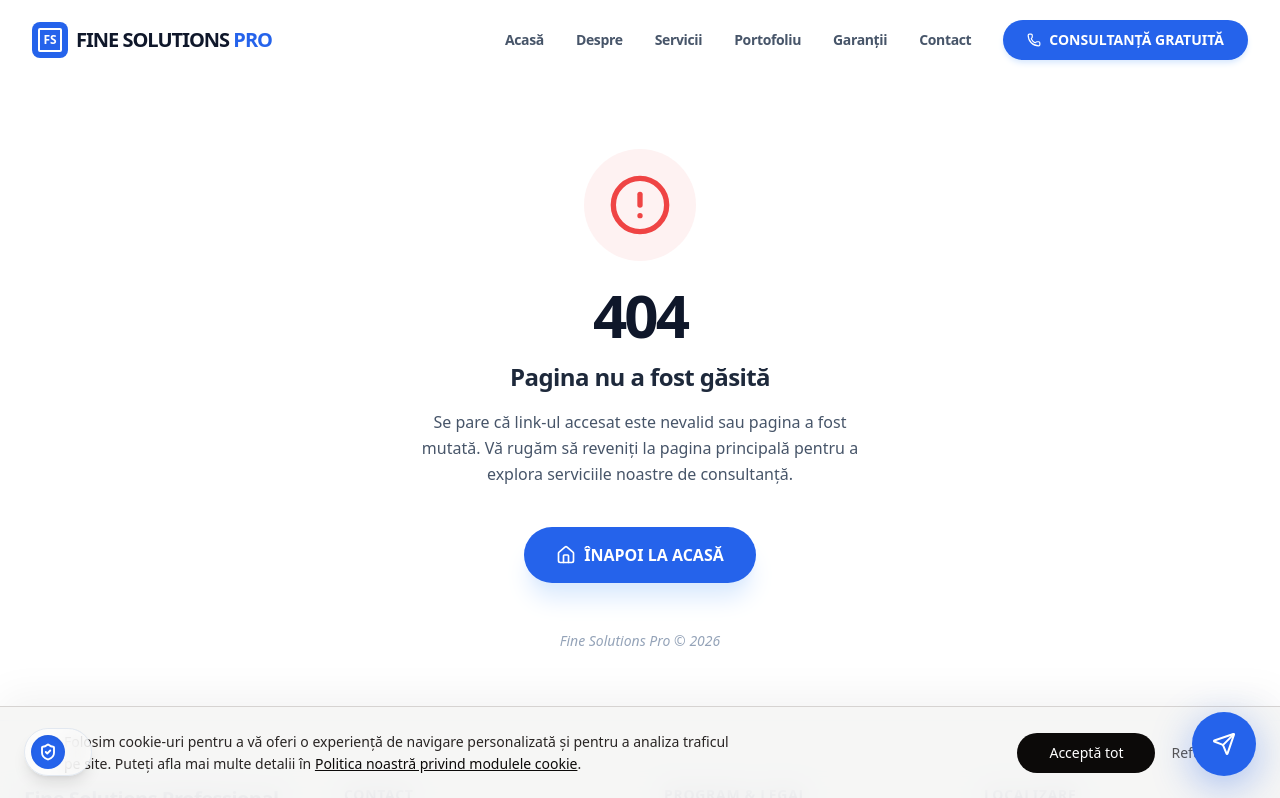
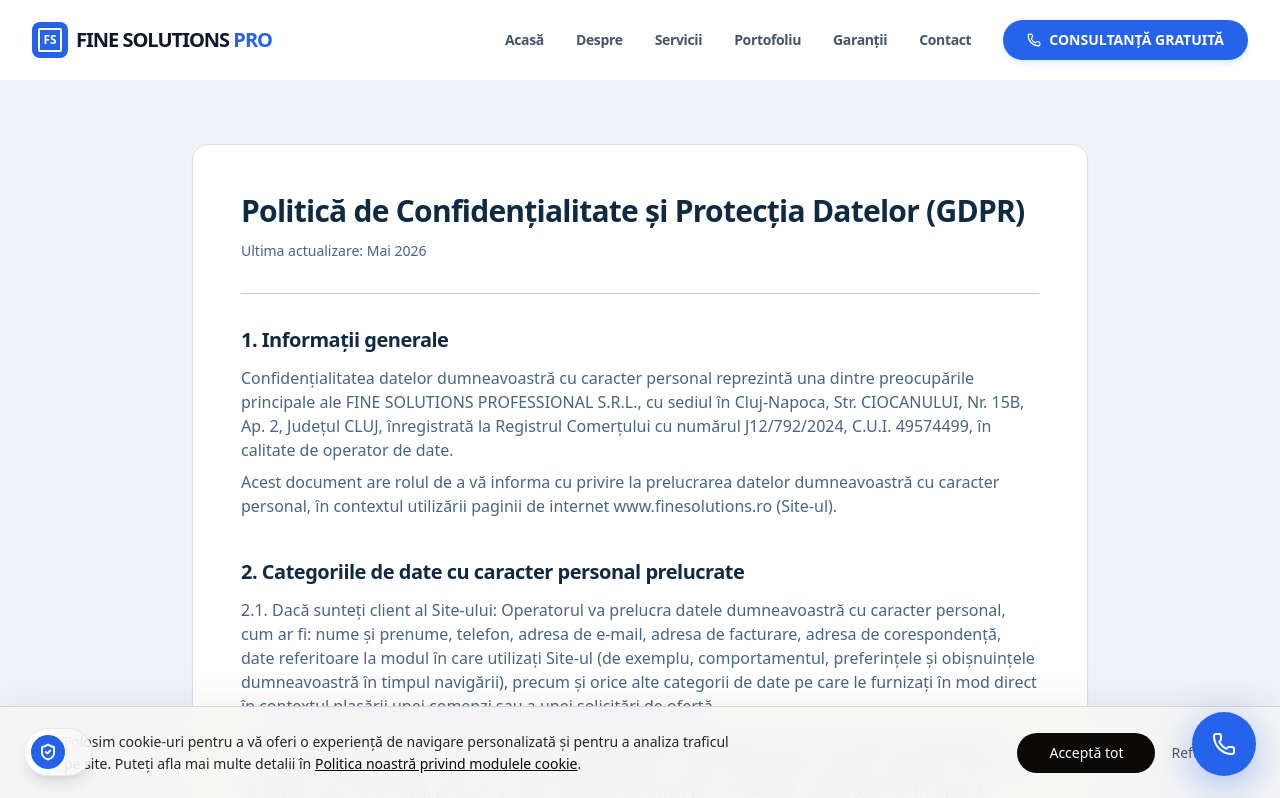
Before and after one commit to evialbert/FSPro, a Next.js app: page /politica-confidentialitate in a window 1280 px wide. Before the commit this address had no page. Shown: the top 798 px of the page. Built offline with nearby package versions, Linux system fonts and the light colour scheme.

Commit message:
style: change privacy policy theme to blue and fix path routing

```diff
--- a/app/politica-de-confidentialitate/page.tsx
+++ b/app/politica-confidentialitate/page.tsx
@@ -22,23 +22,23 @@ const txt = {
   s3_sub: "Temeiul juridic al prelucrării este articolul 6 alineatul (1) literele (b), (c) și (f) din Regulamentul (UE) 2016/679 (GDPR).",
   s3_p1: "3.1. Pentru desfășurarea relației contractuale: Preluarea, validarea, facturarea și confirmarea comenzilor sau solicitărilor transmise pe Site sau telefonic. Temei: Prelucrarea are la bază contractul încheiat între dumneavoastră și Operator. Furnizarea datelor este obligatorie. Refuzul furnizării lor conduce la imposibilitatea derulării colaborării.",
   s3_p2: "3.2. Pentru îndeplinirea obligațiilor legale: Respectarea obligațiilor fiscale, contabile și în materie de arhivare care incumbă Operatorului (cum ar fi emiterea și păstrarea facturilor fiscale). Temei: Prelucrarea este necesară în baza unor obligații legale.",
-  s3_p3: "3.3. Pentru activități de marketing: Transmiterea de comunicări comerciale privind produsele şi serviciile oferite de companie, prin e-mail sau SMS. Temei: Prelucrarea are la bază consimțământul dumneavoastră expres. Vă puteți retras consimțământul în orice moment prin e-mail la office@finesolutions.ro.",
+  s3_p3: "3.3. Pentru activități de marketing: Transmiterea de comunicări comerciale privind produsele şi serviciile oferite de companie, prin e-mail sau SMS. Temei: Prelucrarea are la bază consimțământul dumneavoastră expres. Vă puteți retrage consimțământul în orice moment prin e-mail la office@finesolutions.ro.",
   s3_p4: "3.4. Pentru îmbunătățirea serviciilor: Efectuarea de analize privind funcționarea Site-ului și realizarea de profiluri de preferințe în vederea îmbunătățirii experienței utilizatorilor. Temei: Interesul legitim al Operatorului.",
   s4_titlu: "4. Durata pentru care vă prelucrăm datele",
   s4_p1: "Ca principiu, Operatorul va prelucra datele dumneavoastră atât cât este necesar pentru realizarea scopurilor de prelucrare menționate mai sus.",
   s4_p2: "În cazul documentelor justificative financiar-contabile (facturi, registre contabile), termenul de păstrare prevăzut de legislația națională în vigoare este de 5 ani de la data încheierii exercițiului financiar în cursul căruia au fost întocmite.",
   s4_p3: "Dacă vă retrageți consimțământul pentru marketing direct, vom înceta imediat prelucrarea datelor dumneavoastră în acest scop.",
   s5_titlu: "5. Dezvăluirea datelor cu caracter personal",
-  s5_p1: "Pentru îndeplinirea scopurilor de prelucrare, Operatorul poate dezvălui datele dumneavoastră către parteneri sau terțe entități care sprijină activitatea Site-ului (firme de curierat, furnizori de servicii IT, hosting, procesatori de plăți, contabilitate), ori către autoritățile publice în baza unor obligații legale stricte.",
+  s5_p1: "Pour îndeplinirea scopurilor de prelucrare, Operatorul poate dezvălui datele dumneavoastră către parteneri sau terțe entități care sprijină activitatea Site-ului (firme de curierat, furnizori de servicii IT, hosting, procesatori de plăți, contabilitate), ori către autoritățile publice în baza unor obligații legale stricte.",
   s6_titlu: "6. Transferul datelor către țări terțe",
   s6_p1: "Un eventual transfer de date cu caracter personal către o țară din afara Spațiului Economic European (SEE) are loc numai cu respectarea garanțiilor adecvate prevăzute de GDPR.",
   s7_titlu: "7. Securitatea datelor cu caracter personal",
-  s7_p1: "Operatorul implementează măsuri tehnice și organizatorice adecvate (utilizarea protocoalelor de criptare HTTPS/SSL, firewall-uri, restricționarea accesului la date) pentru a asigura un nivel de securitate corespunzător riscurilor.",
+  s7_p1: "Operatorul implementează măsuri tehnice și organizatorice adecvate (utilizarea protocoalelor de criptare HTTPS/SSL, firewall-uri, restricționarea accesului la date) pentru a asura un nivel de securitate corespunzător riscurilor.",
   s8_titlu: "8. Datele minorilor",
   s8_p1: "Site-ul nostru nu se adresează și nu colectează cu bună știință date de la copii cu vârsta sub 18 ani. Ne puteți contacta direct la adresa office@finesolutions.ro pentru ștergerea imediată a acestora dacă este cazul.",
   s9_titlu: "9. Link-uri către site-uri terțe",
-  s9_p1: "Site-ul poate conține legături către alte pagini de internet externe. Această aplică exclusiv pentru platforma noastră proprie. Vă recomandăm să consultați politicile acelor site-uri.",
-  s10_titlu: "10. Procesul decizional automatizat și Profilarea",
+  s9_p1: "Site-ul poate conține legături către alte pagini de internet externe. Această politică se aplică exclusiv pentru platforma noastră proprie. Vă recomandăm să consultați politicile acelor site-uri.",
+  s10_titlu: "10. Proces decizional automatizat și Profilarea",
   s10_p1: "Prin intermediul modulelor cookie de marketing și analiză (Google Analytics 4, Meta Pixel), site-ul nostru poate prelucra date privind interacțiunea dumneavoastră pentru a vă afișa reclame personalizate.",
   s10_p2: "Aceste prelucrări se realizează exclusiv dacă v-ați exprimat acordul prin intermediul bannerului de acceptare a cookie-urilor.",
   s11_titlu: "11. Drepturile de care beneficiați",
@@ -51,22 +51,22 @@ const txt = {
 
 export default function PoliticaConfidentialitate() {
   return (
-    <main className="min-h-screen bg-slate-50 text-slate-700 py-16 px-4 sm:px-6 lg:px-8">
-      <div className="max-w-4xl mx-auto bg-white border border-blue-100 rounded-2xl shadow-sm p-6 sm:p-10 lg:p-12">
+    <main className="min-h-screen bg-[#f0f4f8] text-[#334e68] py-16 px-4 sm:px-6 lg:px-8">
+      <div className="max-w-4xl mx-auto bg-white border border-[#d9e2ec] rounded-2xl shadow-sm p-6 sm:p-10 lg:p-12">
 
-        <div className="border-b border-blue-100 pb-8 mb-8">
-          <h1 className="text-2xl sm:text-3xl font-bold text-blue-900 tracking-tight mb-3">
+        <div className="border-b border-[#bcccdc] pb-8 mb-8">
+          <h1 className="text-2xl sm:text-3xl font-bold text-[#102a43] tracking-tight mb-3">
             {txt.titlu}
           </h1>
-          <p className="text-xs sm:text-sm text-blue-500 font-medium">
+          <p className="text-xs sm:text-sm text-[#486581] font-medium">
             {txt.actualizare}
           </p>
         </div>
 
-        <div className="space-y-10 leading-relaxed text-slate-600 text-sm sm:text-base">
+        <div className="space-y-10 leading-relaxed text-[#486581] text-sm sm:text-base">
 
           <section>
-            <h2 className="text-lg sm:text-xl font-semibold text-blue-900 mb-3">
+            <h2 className="text-lg sm:text-xl font-semibold text-[#102a43] mb-3">
               {txt.s1_titlu}
             </h2>
             <p className="mb-2">{txt.s1_p1}</p>
@@ -74,7 +74,7 @@ export default function PoliticaConfidentialitate() {
           </section>
 
           <section>
-            <h2 className="text-lg sm:text-xl font-semibold text-blue-900 mb-3">
+            <h2 className="text-lg sm:text-xl font-semibold text-[#102a43] mb-3">
               {txt.s2_titlu}
             </h2>
             <p className="mb-3">{txt.s2_p1}</p>
@@ -82,10 +82,10 @@ export default function PoliticaConfidentialitate() {
           </section>
 
           <section>
-            <h2 className="text-lg sm:text-xl font-semibold text-blue-900 mb-3">
+            <h2 className="text-lg sm:text-xl font-semibold text-[#102a43] mb-3">
               {txt.s3_titlu}
             </h2>
-            <p className="mb-4 italic text-xs sm:text-sm text-blue-400">{txt.s3_sub}</p>
+            <p className="mb-4 italic text-xs sm:text-sm text-[#627d98]">{txt.s3_sub}</p>
             <div className="space-y-4">
               <p>{txt.s3_p1}</p>
               <p>{txt.s3_p2}</p>
@@ -95,7 +95,7 @@ export default function PoliticaConfidentialitate() {
           </section>
 
           <section>
-            <h2 className="text-lg sm:text-xl font-semibold text-blue-900 mb-3">
+            <h2 className="text-lg sm:text-xl font-semibold text-[#102a43] mb-3">
               {txt.s4_titlu}
             </h2>
             <p className="mb-2">{txt.s4_p1}</p>
@@ -104,42 +104,42 @@ export default function PoliticaConfidentialitate() {
           </section>
 
           <section>
-            <h2 className="text-lg sm:text-xl font-semibold text-blue-900 mb-3">
+            <h2 className="text-lg sm:text-xl font-semibold text-[#102a43] mb-3">
               {txt.s5_titlu}
             </h2>
             <p>{txt.s5_p1}</p>
           </section>
 
           <section>
-            <h2 className="text-lg sm:text-xl font-semibold text-blue-900 mb-3">
+            <h2 className="text-lg sm:text-xl font-semibold text-[#102a43] mb-3">
               {txt.s6_titlu}
             </h2>
             <p>{txt.s6_p1}</p>
           </section>
 
           <section>
-            <h2 className="text-lg sm:text-xl font-semibold text-blue-900 mb-3">
+            <h2 className="text-lg sm:text-xl font-semibold text-[#102a43] mb-3">
               {txt.s7_titlu}
             </h2>
             <p>{txt.s7_p1}</p>
           </section>
 
           <section>
-            <h2 className="text-lg sm:text-xl font-semibold text-blue-900 mb-3">
+            <h2 className="text-lg sm:text-xl font-semibold text-[#102a43] mb-3">
               {txt.s8_titlu}
             </h2>
             <p>{txt.s8_p1}</p>
           </section>
 
           <section>
-            <h2 className="text-lg sm:text-xl font-semibold text-blue-900 mb-3">
+            <h2 className="text-lg sm:text-xl font-semibold text-[#102a43] mb-3">
               {txt.s9_titlu}
             </h2>
             <p>{txt.s9_p1}</p>
           </section>
 
           <section>
-            <h2 className="text-lg sm:text-xl font-semibold text-blue-900 mb-3">
+            <h2 className="text-lg sm:text-xl font-semibold text-[#102a43] mb-3">
               {txt.s10_titlu}
             </h2>
             <p className="mb-2">{txt.s10_p1}</p>
@@ -147,21 +147,21 @@ export default function PoliticaConfidentialitate() {
           </section>
 
           <section>
-            <h2 className="text-lg sm:text-xl font-semibold text-blue-900 mb-3">
+            <h2 className="text-lg sm:text-xl font-semibold text-[#102a43] mb-3">
               {txt.s11_titlu}
             </h2>
             <p>{txt.s11_p1}</p>
           </section>
 
           <section>
-            <h2 className="text-lg sm:text-xl font-semibold text-blue-900 mb-3">
+            <h2 className="text-lg sm:text-xl font-semibold text-[#102a43] mb-3">
               {txt.s12_titlu}
             </h2>
             <p>{txt.s12_p1}</p>
           </section>
 
           <section>
-            <h2 className="text-lg sm:text-xl font-semibold text-blue-900 mb-3">
+            <h2 className="text-lg sm:text-xl font-semibold text-[#102a43] mb-3">
               {txt.s13_titlu}
             </h2>
             <p>{txt.s13_p1}</p>
```
